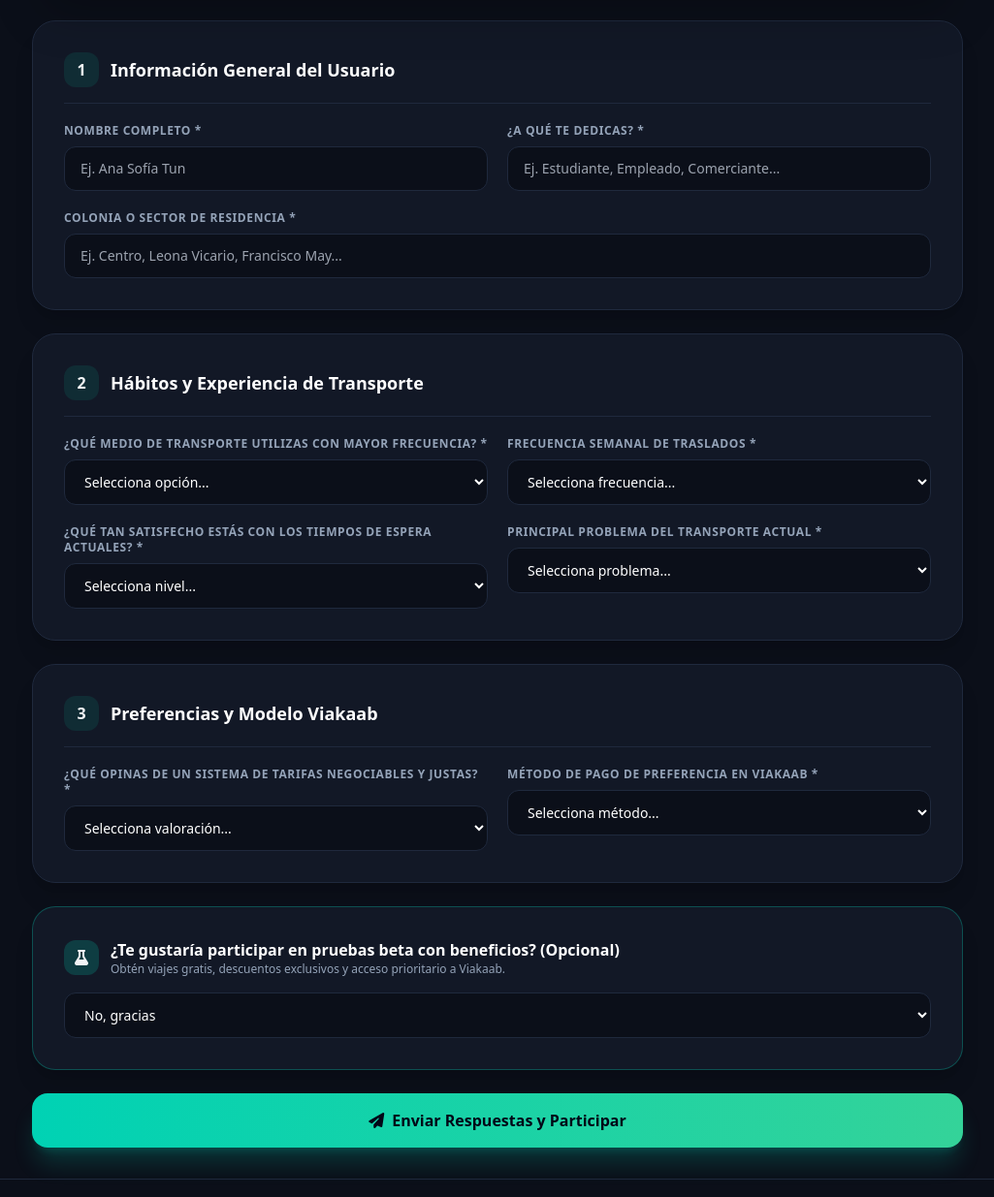
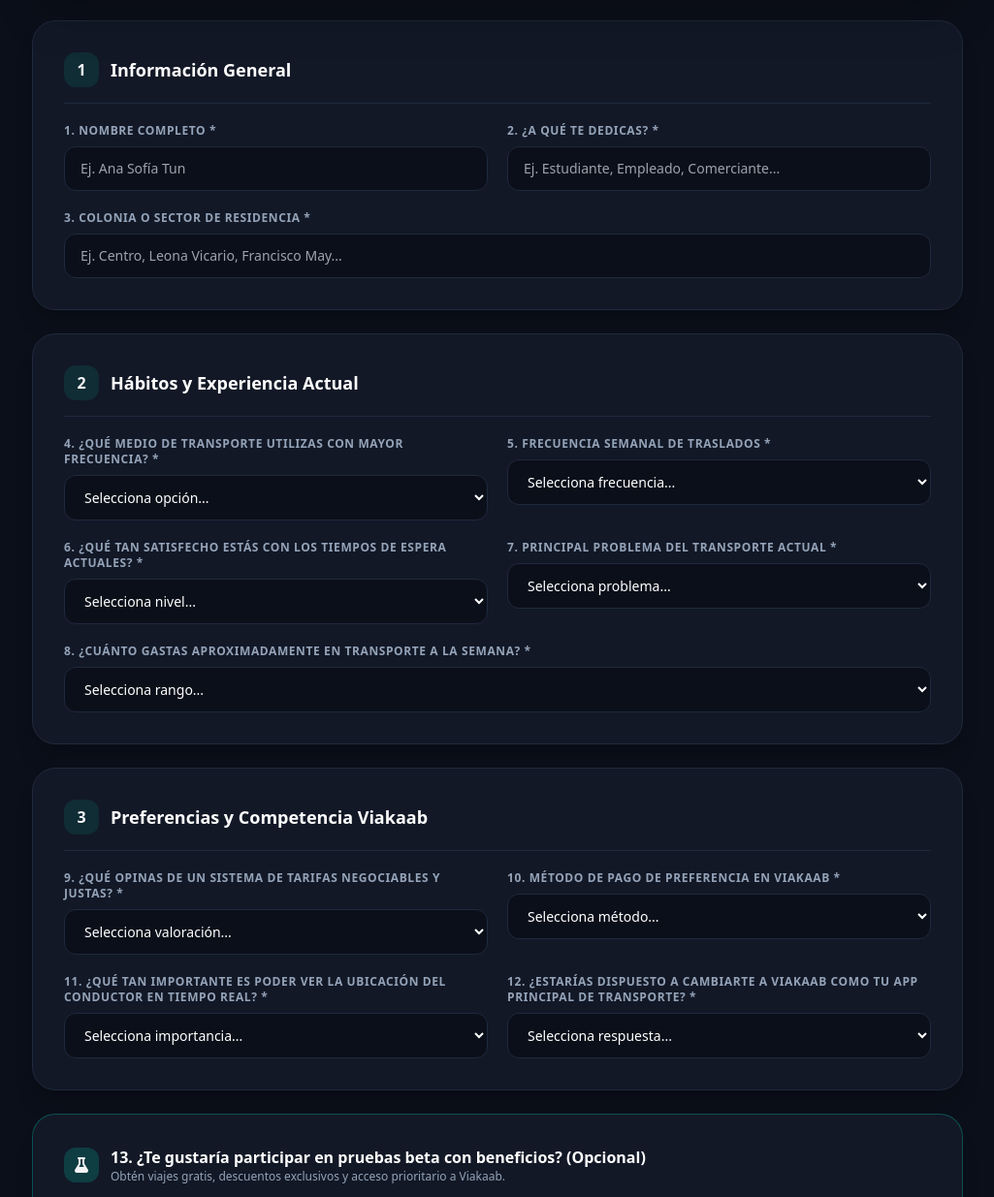
Before and after one commit to astrocodestudio1-dotcom/Encuesta-de-Viakaab-, a plain HTML site: page index.html in a window 1280 px wide. Shown: the part 376-1611 px from the top of the page at 97% size, without its empty margins (127-1152 px from the left). Drawn offline with nearby package versions, Linux system fonts and the light colour scheme.

Commit message:
actualizacion de preguntas
Updated survey questions and labels for clarity and consistency. Added new questions regarding weekly transportation expenses and beta testing participation.

```diff
--- a/index.html
+++ b/index.html
@@ -75,47 +75,47 @@
                     <span class="inline-block px-3 py-1 rounded-full bg-brand-500/20 text-brand-400 text-xs font-bold uppercase tracking-wider mb-3">Estudio de Mercado Local</span>
                     <h2 class="text-2xl sm:text-3xl font-extrabold text-white mb-3">Revoluciona tu Movilidad en Felipe Carrillo Puerto</h2>
                     <p class="text-slate-300 text-sm sm:text-base leading-relaxed">
-                        Ayúdanos a mejorar el servicio de transporte en nuestra ciudad. Tu opinión es clave para consolidar <span class="text-brand-400 font-semibold">Viakaab</span> como la mejor alternativa moderna, justa y eficiente de transporte local.
+                        Ayúdanos a mejorar el servicio de transporte en nuestra ciudad respondiendo este breve cuestionario. Tu opinión es clave para consolidar <span class="text-brand-400 font-semibold">Viakaab</span> como la mejor alternativa moderna, justa y eficiente.
                     </p>
                 </div>
             </div>
 
-            <!-- Formulario Ampliado -->
+            <!-- Formulario Ampliado (14 Preguntas) -->
             <form id="surveyForm" onsubmit="submitSurvey(event)" class="space-y-6">
 
-                <!-- Sección 1: Datos Personales -->
+                <!-- Sección 1: Datos Personales y Ubicación (Q1 - Q3) -->
                 <div class="bg-cardBg border border-borderCol p-6 sm:p-8 rounded-3xl shadow-xl space-y-5">
                     <div class="flex items-center space-x-3 border-b border-borderCol pb-4">
                         <div class="w-9 h-9 rounded-xl bg-brand-500/10 flex items-center justify-center text-brand-400 font-bold">1</div>
-                        <h3 class="text-lg font-bold text-white">Información General del Usuario</h3>
+                        <h3 class="text-lg font-bold text-white">Información General</h3>
                     </div>
 
                     <div class="grid grid-cols-1 sm:grid-cols-2 gap-5">
                         <div>
-                            <label class="block text-xs font-bold uppercase tracking-wider text-slate-400 mb-2">Nombre Completo *</label>
+                            <label class="block text-xs font-bold uppercase tracking-wider text-slate-400 mb-2">1. Nombre Completo *</label>
                             <input type="text" id="nombre" required placeholder="Ej. Ana Sofía Tun" class="w-full bg-darkBg border border-borderCol rounded-xl px-4 py-3 text-white text-sm focus:outline-none focus:border-brand-500 transition-colors">
                         </div>
                         <div>
-                            <label class="block text-xs font-bold uppercase tracking-wider text-slate-400 mb-2">¿A qué te dedicas? *</label>
+                            <label class="block text-xs font-bold uppercase tracking-wider text-slate-400 mb-2">2. ¿A qué te dedicas? *</label>
                             <input type="text" id="ocupacion" required placeholder="Ej. Estudiante, Empleado, Comerciante..." class="w-full bg-darkBg border border-borderCol rounded-xl px-4 py-3 text-white text-sm focus:outline-none focus:border-brand-500 transition-colors">
                         </div>
                         <div class="sm:col-span-2">
-                            <label class="block text-xs font-bold uppercase tracking-wider text-slate-400 mb-2">Colonia o Sector de Residencia *</label>
+                            <label class="block text-xs font-bold uppercase tracking-wider text-slate-400 mb-2">3. Colonia o Sector de Residencia *</label>
                             <input type="text" id="colonia" required placeholder="Ej. Centro, Leona Vicario, Francisco May..." class="w-full bg-darkBg border border-borderCol rounded-xl px-4 py-3 text-white text-sm focus:outline-none focus:border-brand-500 transition-colors">
                         </div>
                     </div>
                 </div>
 
-                <!-- Sección 2: Hábitos de Movilidad -->
+                <!-- Sección 2: Hábitos y Experiencia de Transporte (Q4 - Q8) -->
                 <div class="bg-cardBg border border-borderCol p-6 sm:p-8 rounded-3xl shadow-xl space-y-5">
                     <div class="flex items-center space-x-3 border-b border-borderCol pb-4">
                         <div class="w-9 h-9 rounded-xl bg-brand-500/10 flex items-center justify-center text-brand-400 font-bold">2</div>
-                        <h3 class="text-lg font-bold text-white">Hábitos y Experiencia de Transporte</h3>
+                        <h3 class="text-lg font-bold text-white">Hábitos y Experiencia Actual</h3>
                     </div>
 
                     <div class="grid grid-cols-1 sm:grid-cols-2 gap-5">
                         <div>
-                            <label class="block text-xs font-bold uppercase tracking-wider text-slate-400 mb-2">¿Qué medio de transporte utilizas con mayor frecuencia? *</label>
+                            <label class="block text-xs font-bold uppercase tracking-wider text-slate-400 mb-2">4. ¿Qué medio de transporte utilizas con mayor frecuencia? *</label>
                             <select id="servicioFrecuente" required class="w-full bg-darkBg border border-borderCol rounded-xl px-4 py-3 text-white text-sm focus:outline-none focus:border-brand-500 transition-colors">
                                 <option value="" disabled selected>Selecciona opción...</option>
                                 <option value="Taxis tradicionales">Taxis tradicionales</option>
@@ -125,7 +125,7 @@
                             </select>
                         </div>
                         <div>
-                            <label class="block text-xs font-bold uppercase tracking-wider text-slate-400 mb-2">Frecuencia semanal de traslados *</label>
+                            <label class="block text-xs font-bold uppercase tracking-wider text-slate-400 mb-2">5. Frecuencia semanal de traslados *</label>
                             <select id="frecuenciaViaje" required class="w-full bg-darkBg border border-borderCol rounded-xl px-4 py-3 text-white text-sm focus:outline-none focus:border-brand-500 transition-colors">
                                 <option value="" disabled selected>Selecciona frecuencia...</option>
                                 <option value="Todos los días">Todos los días</option>
@@ -135,7 +135,7 @@
                             </select>
                         </div>
                         <div>
-                            <label class="block text-xs font-bold uppercase tracking-wider text-slate-400 mb-2">¿Qué tan satisfecho estás con los tiempos de espera actuales? *</label>
+                            <label class="block text-xs font-bold uppercase tracking-wider text-slate-400 mb-2">6. ¿Qué tan satisfecho estás con los tiempos de espera actuales? *</label>
                             <select id="tiempoEspera" required class="w-full bg-darkBg border border-borderCol rounded-xl px-4 py-3 text-white text-sm focus:outline-none focus:border-brand-500 transition-colors">
                                 <option value="" disabled selected>Selecciona nivel...</option>
                                 <option value="Muy satisfecho">Muy satisfecho</option>
@@ -144,7 +144,7 @@
                             </select>
                         </div>
                         <div>
-                            <label class="block text-xs font-bold uppercase tracking-wider text-slate-400 mb-2">Principal problema del transporte actual *</label>
+                            <label class="block text-xs font-bold uppercase tracking-wider text-slate-400 mb-2">7. Principal problema del transporte actual *</label>
                             <select id="problemaPrincipal" required class="w-full bg-darkBg border border-borderCol rounded-xl px-4 py-3 text-white text-sm focus:outline-none focus:border-brand-500 transition-colors">
                                 <option value="" disabled selected>Selecciona problema...</option>
                                 <option value="Tarifas elevadas">Tarifas elevadas</option>
@@ -153,19 +153,29 @@
                                 <option value="Falta de métodos de pago digitales">Falta de métodos de pago digitales</option>
                             </select>
                         </div>
+                        <div class="sm:col-span-2">
+                            <label class="block text-xs font-bold uppercase tracking-wider text-slate-400 mb-2">8. ¿Cuánto gastas aproximadamente en transporte a la semana? *</label>
+                            <select id="gastoSemanal" required class="w-full bg-darkBg border border-borderCol rounded-xl px-4 py-3 text-white text-sm focus:outline-none focus:border-brand-500 transition-colors">
+                                <option value="" disabled selected>Selecciona rango...</option>
+                                <option value="Menos de $150 MXN">Menos de $150 MXN</option>
+                                <option value="$150 - $300 MXN">$150 - $300 MXN</option>
+                                <option value="$300 - $500 MXN">$300 - $500 MXN</option>
+                                <option value="Más de $500 MXN">Más de $500 MXN</option>
+                            </select>
+                        </div>
                     </div>
                 </div>
 
-                <!-- Sección 3: Preferencias de Viakaab -->
+                <!-- Sección 3: Preferencias y Modelo Viakaab (Q9 - Q12) -->
                 <div class="bg-cardBg border border-borderCol p-6 sm:p-8 rounded-3xl shadow-xl space-y-5">
                     <div class="flex items-center space-x-3 border-b border-borderCol pb-4">
                         <div class="w-9 h-9 rounded-xl bg-brand-500/10 flex items-center justify-center text-brand-400 font-bold">3</div>
-                        <h3 class="text-lg font-bold text-white">Preferencias y Modelo Viakaab</h3>
+                        <h3 class="text-lg font-bold text-white">Preferencias y Competencia Viakaab</h3>
                     </div>
 
                     <div class="grid grid-cols-1 sm:grid-cols-2 gap-5">
                         <div>
-                            <label class="block text-xs font-bold uppercase tracking-wider text-slate-400 mb-2">¿Qué opinas de un sistema de tarifas negociables y justas? *</label>
+                            <label class="block text-xs font-bold uppercase tracking-wider text-slate-400 mb-2">9. ¿Qué opinas de un sistema de tarifas negociables y justas? *</label>
                             <select id="opinionTarifas" required class="w-full bg-darkBg border border-borderCol rounded-xl px-4 py-3 text-white text-sm focus:outline-none focus:border-brand-500 transition-colors">
                                 <option value="" disabled selected>Selecciona valoración...</option>
                                 <option value="Excelente idea (Me da control)">Excelente idea (Me da control)</option>
@@ -174,7 +184,7 @@
                             </select>
                         </div>
                         <div>
-                            <label class="block text-xs font-bold uppercase tracking-wider text-slate-400 mb-2">Método de pago de preferencia en Viakaab *</label>
+                            <label class="block text-xs font-bold uppercase tracking-wider text-slate-400 mb-2">10. Método de pago de preferencia en Viakaab *</label>
                             <select id="metodoPago" required class="w-full bg-darkBg border border-borderCol rounded-xl px-4 py-3 text-white text-sm focus:outline-none focus:border-brand-500 transition-colors">
                                 <option value="" disabled selected>Selecciona método...</option>
                                 <option value="Efectivo al abordar">Efectivo al abordar</option>
@@ -182,17 +192,35 @@
                                 <option value="Pago digital dentro de la app">Pago digital dentro de la app</option>
                             </select>
                         </div>
+                        <div>
+                            <label class="block text-xs font-bold uppercase tracking-wider text-slate-400 mb-2">11. ¿Qué tan importante es poder ver la ubicación del conductor en tiempo real? *</label>
+                            <select id="gpsImportancia" required class="w-full bg-darkBg border border-borderCol rounded-xl px-4 py-3 text-white text-sm focus:outline-none focus:border-brand-500 transition-colors">
+                                <option value="" disabled selected>Selecciona importancia...</option>
+                                <option value="Extremadamente importante">Extremadamente importante</option>
+                                <option value="Importante">Importante</option>
+                                <option value="Poco importante">Poco importante</option>
+                            </select>
+                        </div>
+                        <div>
+                            <label class="block text-xs font-bold uppercase tracking-wider text-slate-400 mb-2">12. ¿Estarías dispuesto a cambiarte a Viakaab como tu app principal de transporte? *</label>
+                            <select id="disposicionCambio" required class="w-full bg-darkBg border border-borderCol rounded-xl px-4 py-3 text-white text-sm focus:outline-none focus:border-brand-500 transition-colors">
+                                <option value="" disabled selected>Selecciona respuesta...</option>
+                                <option value="Sí, sin duda alguna">Sí, sin duda alguna</option>
+                                <option value="Tal vez, dependiendo de las tarifas">Tal vez, dependiendo de las tarifas</option>
+                                <option value="No lo creo">No lo creo</option>
+                            </select>
+                        </div>
                     </div>
                 </div>
 
-                <!-- Sección 4: Pruebas Beta (Opcional) -->
+                <!-- Sección 4: Pruebas Beta y Extras (Q13 - Q14) -->
                 <div class="bg-cardBg border border-brand-500/30 p-6 sm:p-8 rounded-3xl shadow-xl space-y-4">
                     <div class="flex items-center space-x-3">
                         <div class="w-9 h-9 rounded-xl bg-brand-500/20 flex items-center justify-center text-brand-400">
                             <i class="fa-solid fa-flask"></i>
                         </div>
                         <div>
-                            <h3 class="text-base font-bold text-white">¿Te gustaría participar en pruebas beta con beneficios? (Opcional)</h3>
+                            <h3 class="text-base font-bold text-white">13. ¿Te gustaría participar en pruebas beta con beneficios? (Opcional)</h3>
                             <p class="text-xs text-slate-400">Obtén viajes gratis, descuentos exclusivos y acceso prioritario a Viakaab.</p>
                         </div>
                     </div>
@@ -201,7 +229,7 @@
                         <option value="Sí, quiero participar">¡Sí, quiero participar!</option>
                     </select>
                     <div id="betaContactDiv" class="hidden pt-2">
-                        <input type="text" id="contactoBeta" placeholder="Número de WhatsApp o Correo Electrónico" class="w-full bg-darkBg border border-borderCol rounded-xl px-4 py-3 text-white text-sm focus:outline-none focus:border-brand-500 transition-colors">
+                        <input type="text" id="contactoBeta" placeholder="14. Número de WhatsApp o Correo Electrónico" class="w-full bg-darkBg border border-borderCol rounded-xl px-4 py-3 text-white text-sm focus:outline-none focus:border-brand-500 transition-colors">
                     </div>
                 </div>
 
@@ -403,8 +431,11 @@
                 frecuenciaViaje: document.getElementById('frecuenciaViaje').value,
                 tiempoEspera: document.getElementById('tiempoEspera').value,
                 problemaPrincipal: document.getElementById('problemaPrincipal').value,
+                gastoSemanal: document.getElementById('gastoSemanal').value,
                 opinionTarifas: document.getElementById('opinionTarifas').value,
                 metodoPago: document.getElementById('metodoPago').value,
+                gpsImportancia: document.getElementById('gpsImportancia').value,
+                disposicionCambio: document.getElementById('disposicionCambio').value,
                 beta: document.getElementById('betaOpt').value,
                 contacto: document.getElementById('contactoBeta').value || 'N/A',
                 fecha: new Date().toLocaleDateString()
```
